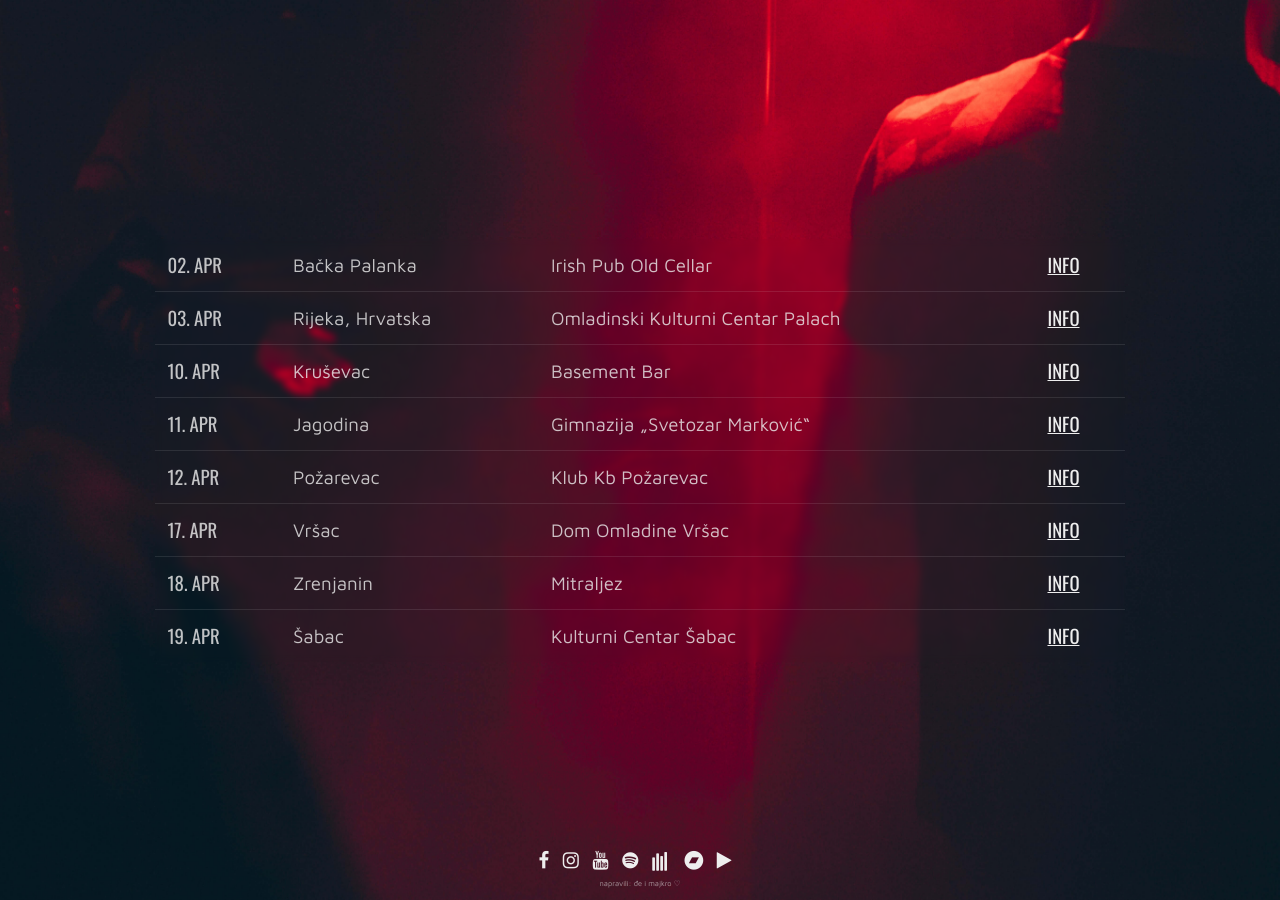
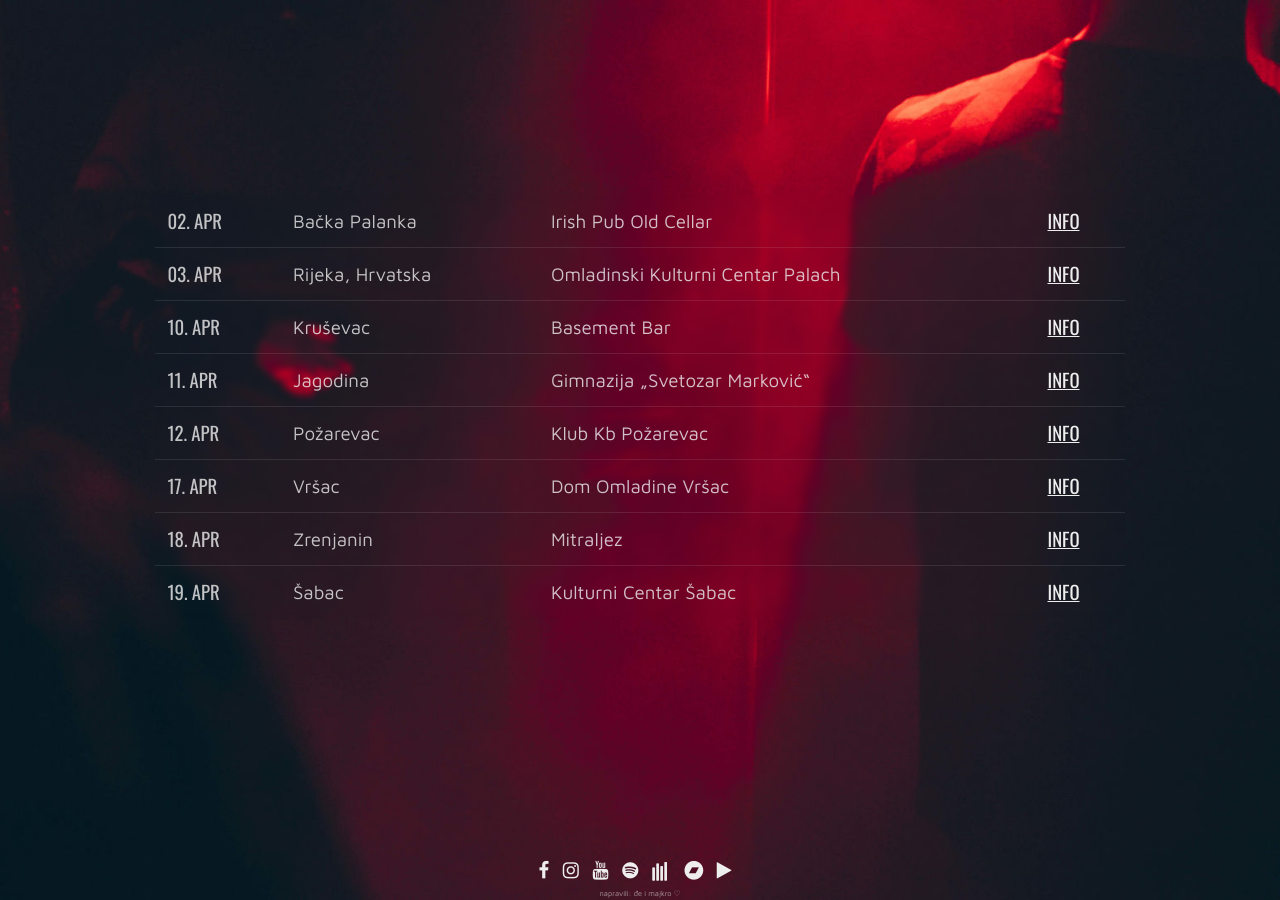
Before and after one commit to buckesidi/buckesidi.github.io, a Jekyll site: the page built from index.md, in a window 1280 px wide. Built offline with Jekyll 4.4.1, drawn with Linux system fonts in a browser that asks for light colours.

Commit message:
font + slika + footer

```diff
--- a/404.html
+++ b/404.html
@@ -3,4 +3,4 @@
 layout: default
 ---
 <h1>404</h1>
-<h1>Nema ljubavi u klubu :(</h1>
+<h2>Nema ljubavi u klubu :(</h2>
--- a/_includes/header.html
+++ b/_includes/header.html
@@ -7,8 +7,8 @@
     <title>Buč Kesidi</title>
 
     <link href='https://stackpath.bootstrapcdn.com/font-awesome/4.7.0/css/font-awesome.min.css' rel='stylesheet' type='text/css' />
-    <link href="https://fonts.googleapis.com/css?family=Maven+Pro&display=swap" rel="stylesheet">
-    <link href="https://fonts.googleapis.com/css?family=Oswald&display=swap" rel="stylesheet">
+    <link href="https://fonts.googleapis.com/css?family=Maven+Pro&display=block" rel="stylesheet">
+    <link href="https://fonts.googleapis.com/css?family=Oswald&display=block" rel="stylesheet">
 
     <link href='css/main.css?rev=3' rel='stylesheet' type='text/css' />
     <meta name="description" content="Zvanični sajt benda „Buč Kesidi“">
--- a/css/main.css
+++ b/css/main.css
@@ -4,6 +4,7 @@
 
 html,
 body {
+    background: #770023;
     margin: 0;
     min-height: 100vh;
     position: relative;
@@ -12,9 +13,23 @@
     transform: translateZ(0);
 }
 
+body::before {
+    content: ' ';
+    position: fixed;
+    top: 0;
+    left: 0;
+    right: 0;
+    bottom: 0;
+    width: 100%;
+    min-height: 100vh;
+    height: 100%;
+    background: url('../img/bg-test.jpg') no-repeat center center fixed;
+    background-size: cover;
+    z-index: -1;
+}
+
 body {
-    background: url('../img/bg-euforija.jpg') #770023 no-repeat center center fixed;
-    background-size: cover;
+
     min-height: 100vh;
     -webkit-font-smoothing: antialiased;
     font-family: 'Maven Pro', sans-serif;
@@ -40,15 +55,12 @@
     color: #eee;
 }
 
-h2, table th {
-    color: #111;
-}
-
 main {
     width: 100%;
     max-width: 995px;
-    margin: 2rem auto;
+    margin: 1rem auto 8rem auto;
     padding: 1rem;
+    position: relative;
 }
 
 article {
@@ -66,7 +78,6 @@
     backdrop-filter: blur(3px);
     border-radius: 5px;
     width: 100%;
-    margin: 2rem 0;
     position: relative;
     font-size: 1.5rem;
     border-collapse: collapse;
@@ -97,7 +108,7 @@
 }
 
 footer {
-    margin: 1rem 0;
+    margin: 2rem 0 .2rem 0 ;
     text-align: center;
     position: absolute;
     bottom: 0;
@@ -128,6 +139,7 @@
     -ms-transform: translateY(-50%);
     transform: translateY(-50%);
 }
+
 @media only screen and (max-width: 315px) {
     main {
         padding: 0;
```
Also changed, not shown: img/bg-test.jpg (added), img/bg-velika.jpg (renamed from img/bg-euforija.jpg), img/bg.jpg (deleted).
